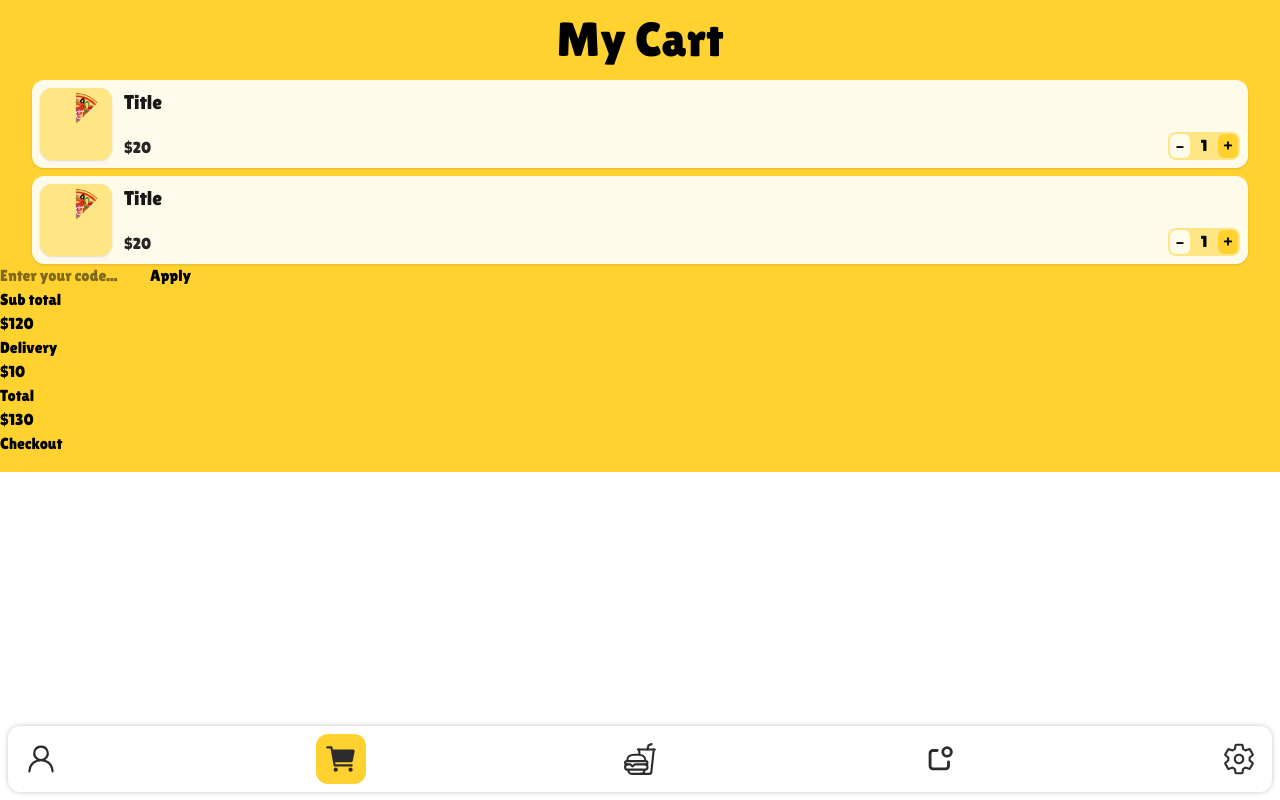
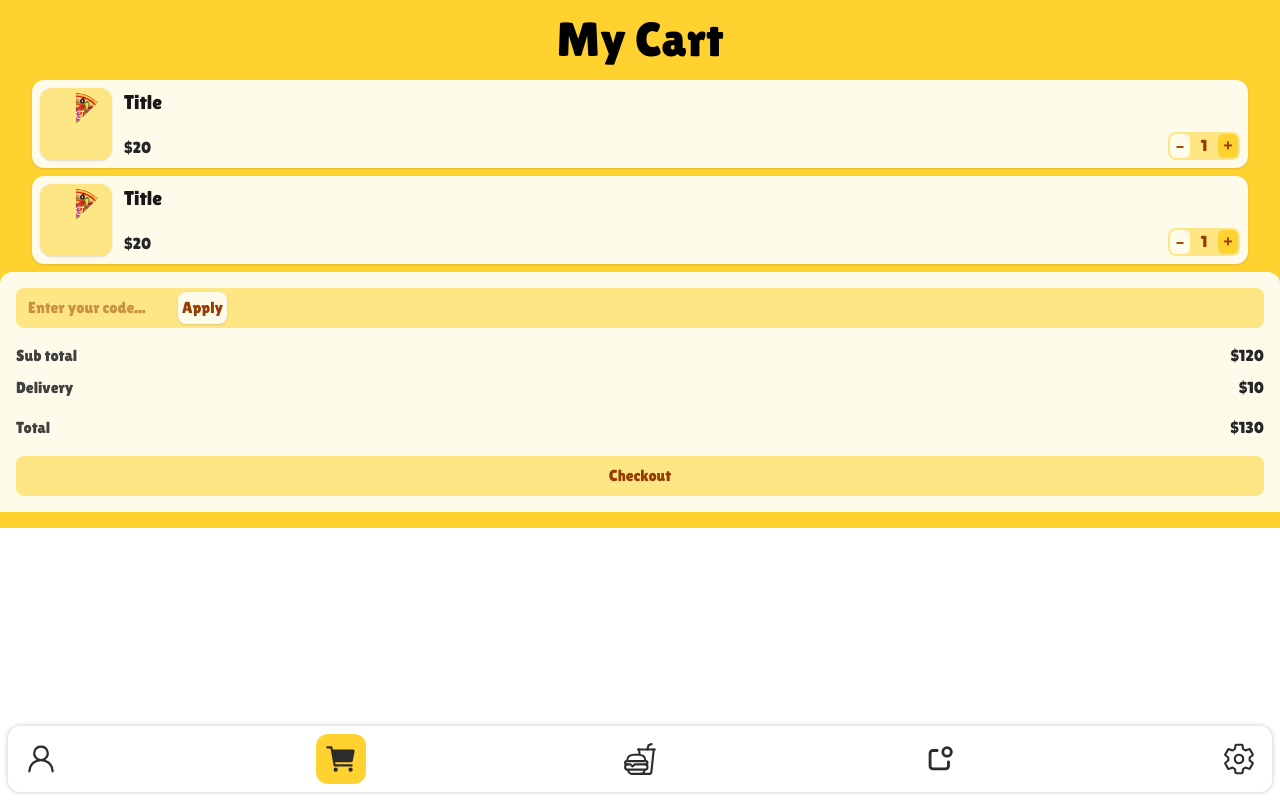
Before and after one commit to mahdibaderloo/fastfood, a React (Vite) app: page /cart in a window 1280 px wide. Built offline with nearby package versions, Linux system fonts and the light colour scheme.

Commit message:
CartPrice styles

```diff
--- a/src/features/cart/CartItem.jsx
+++ b/src/features/cart/CartItem.jsx
@@ -10,12 +10,12 @@ function CartItem() {
         <p className="text-neutral-900 text-xl">Title</p>
         <p className="text-neutral-800">$20</p>
       </div>
-      <div className="w-18 h-fit p-0.5 rounded-lg flex justify-between bg-amber-200 mt-auto ml-auto">
+      <div className="w-18 h-fit p-0.5 rounded-lg flex justify-between bg-amber-200 text-amber-800 mt-auto ml-auto">
         <span className="bg-amber-50 w-5 flex justify-center rounded-md">
           -
         </span>
-        <span>1</span>
-        <span className="bg-amber-300 w-5 flex justify-center rounded-md">
+        <span className="text-amber-800">1</span>
+        <span className="bg-amber-300 text-amber-800 w-5 flex justify-center rounded-md">
           +
         </span>
       </div>
--- a/src/features/cart/CartPrice.jsx
+++ b/src/features/cart/CartPrice.jsx
@@ -1,24 +1,32 @@
 function CartPrice() {
   return (
-    <form>
-      <div>
-        <input type="text" placeholder="Enter your code..." className="" />
-        <button>Apply</button>
+    <form className="p-4 bg-amber-50 mt-2 rounded-t-xl">
+      <div className="bg-amber-200 p-1 rounded-lg">
+        <input
+          type="text"
+          placeholder="Enter your code..."
+          className="pl-2 border-none outline-none text-amber-800"
+        />
+        <button className="bg-amber-50 text-amber-800 p-1 rounded-lg shadow">
+          Apply
+        </button>
       </div>
       <div>
-        <div>
-          <span>Sub total</span>
-          <p>$120</p>
+        <div className="flex justify-between items-center mt-4">
+          <span className="text-neutral-700">Sub total</span>
+          <p className="text-neutral-800">$120</p>
         </div>
-        <div>
-          <span>Delivery</span>
-          <p>$10</p>
+        <div className="flex justify-between items-center mt-2">
+          <span className="text-neutral-700">Delivery</span>
+          <p className="text-neutral-800">$10</p>
         </div>
-        <div>
-          <span>Total</span>
-          <p>$130</p>
+        <div className="flex justify-between items-center mt-4">
+          <span className="text-neutral-700">Total</span>
+          <p className="text-neutral-800">$130</p>
         </div>
-        <button>Checkout</button>
+        <button className="bg-amber-200 text-amber-800 p-2 rounded-lg w-full mt-4">
+          Checkout
+        </button>
       </div>
     </form>
   );
```
